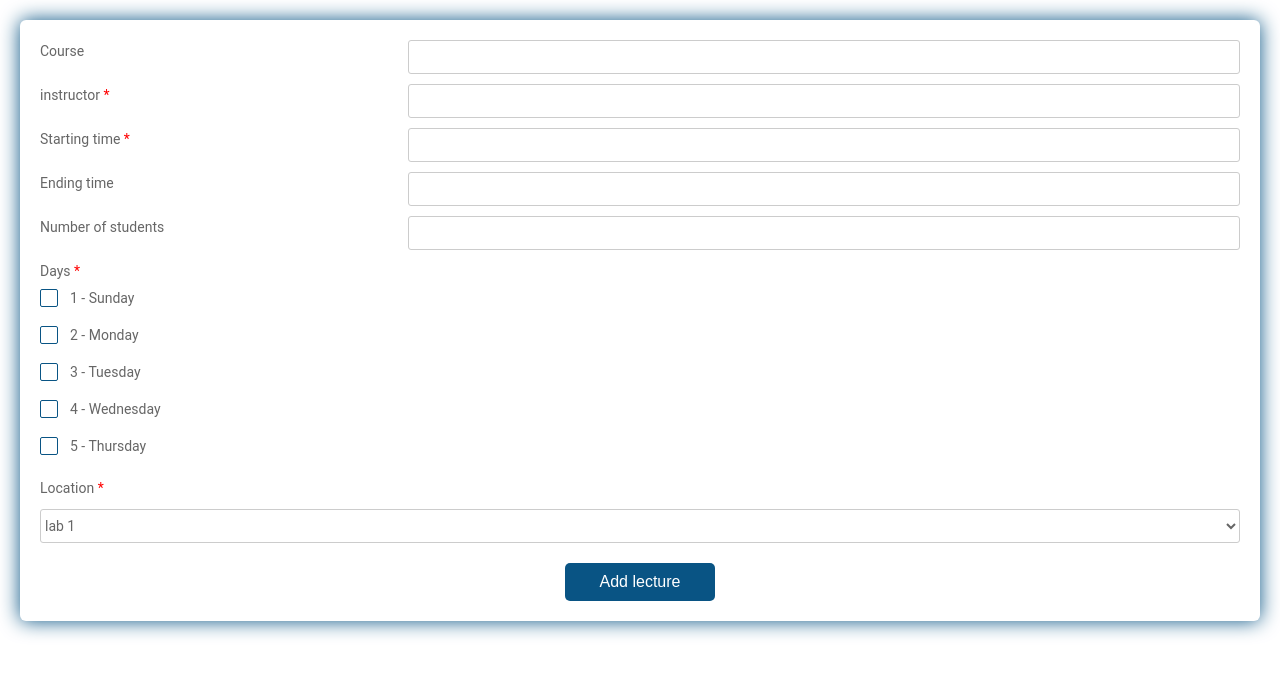
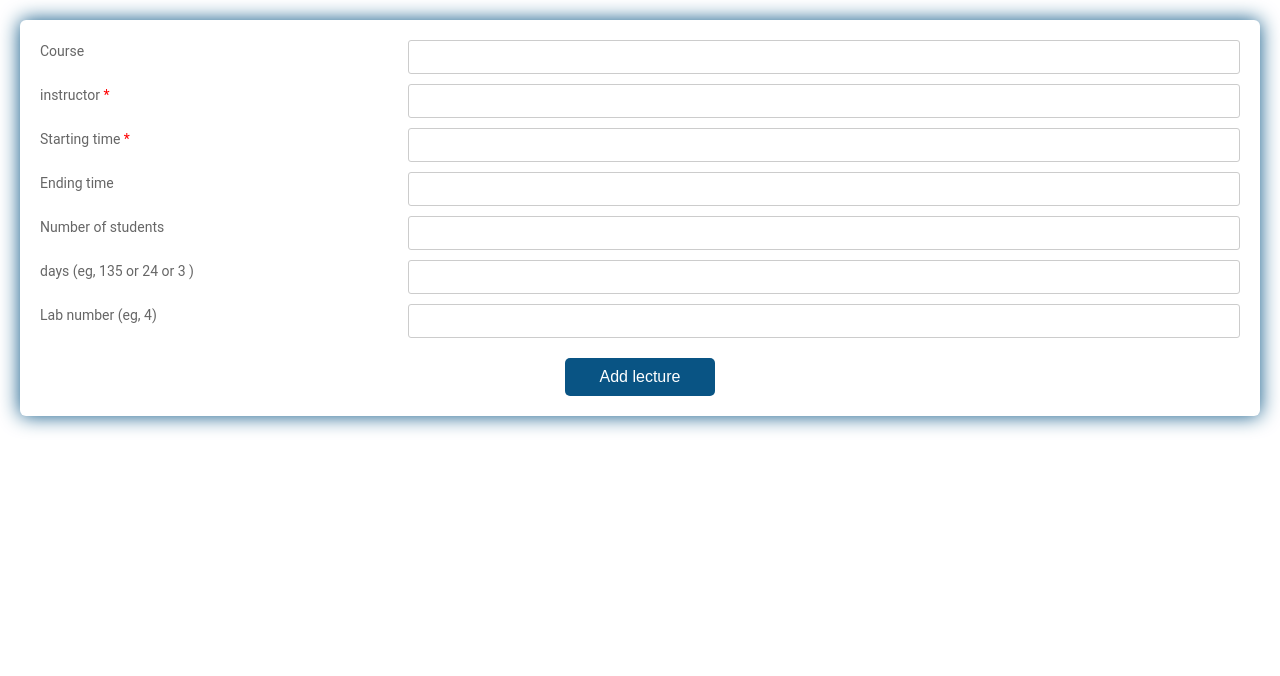
Before and after one commit to samyabdellatif/labs, a Flask app: page /cpanel in a window 1280 px wide. Shown: the top 676 px of the page. Run offline with Flask 2, Linux system fonts and the light colour scheme.

Commit message:
fixing cpanel form ;)

```diff
--- a/server.py
+++ b/server.py
@@ -1,6 +1,6 @@
 # Getting the data from process.html form then
 # inserting data in MongoDB labsDB database
-from flask import Flask, request, redirect, render_template
+
 from pymongo import MongoClient
 # connecting to the database (with auth user:Samy password:asd123)
 try:
@@ -52,6 +52,8 @@ cursor = collection.find()
 # for record in cursor:
 # 	print(record)
 
+#starting coding the Flask app
+from flask import Flask, request, redirect, render_template
 
 app = Flask(__name__) #create the Flask app
 
@@ -77,9 +79,13 @@ def process():
 def insert_lecture():
     # course = request.form('course')
     # print(course)
-    return '''<h1>Lecture submitted</h1>
-                  <a href="index.html">Home Page</a> |
-                  <a href="process.html">Add lecture</a>'''
+    return '''<html>
+              <body>
+              <h1>Lecture submitted</h1>
+                  <a href="/index">Home Page</a> |
+                  <a href="/cpanel">Add lecture</a>
+              </body>
+              </html>'''
 #run the flask app
 if __name__ == '__main__':
     app.run(debug=True,port=5000) #run app in debug mode on port 5000
--- a/templates/cpanel.html
+++ b/templates/cpanel.html
@@ -185,7 +185,7 @@
   </head>
   <body>
     <div class="testbox">
-    <form action="{{ url_for('insert_lecture') }}">
+    <form action="{{ url_for('insert_lecture') }}" method="post">
       <div class="half-item">
         <p>Course</p>
         <input type="text" name="course"/>
@@ -206,43 +206,13 @@
         <p>Number of students</p>
         <input type="text" name="numberOfStudents"/>
       </div>
-      <div class="question">
-        <p>Days <span class="required">*</span></p>
-        <div class="question-answer checkbox-item">
-          <div>
-            <input type="checkbox" value="none" id="check_1" name="dayschecklist" required/>
-            <label for="check_1" class="check"><span>1 - Sunday</span></label>
-          </div>
-          <div>
-            <input type="checkbox" value="none" id="check_2" name="dayschecklist" required/>
-            <label for="check_2" class="check"><span>2 - Monday</span></label>
-          </div>
-          <div>
-            <input type="checkbox" value="none" id="check_3" name="dayschecklist" required/>
-            <label for="check_3" class="check"><span>3 - Tuesday</span></label>
-          </div>
-          <div>
-            <input type="checkbox" value="none" id="check_4" name="dayschecklist" required/>
-            <label for="check_4" class="check"><span>4 - Wednesday</span></label>
-          </div>
-          <div>
-            <input type="checkbox" value="none" id="check_5" name="dayschecklist" required/>
-            <label for="check_5" class="check"><span>5 - Thursday</span></label>
-          </div>
-        </div>
-        </div>
-      <div class="item">
-        <p>Location <span class="required">*</span></p>
-        <div class="item">
-          <select required>
-            <option value="1">lab 1</option>
-            <option value="2">lab 2</option>
-            <option value="3">lab 3</option>
-            <option value="4">lab 4</option>
-            <option value="5">lab 5</option>
-            <option value="6">lab 6</option>
-          </select>
-        </div>
+      <div class="half-item">
+        <p>days (eg, 135 or 24 or 3 )</p>
+        <input type="text" name="days"/>
+      </div>
+      <div class="half-item">
+        <p>Lab number (eg, 4)</p>
+        <input type="text" name="lab"/>
       </div>
         <div class="btn-block">
           <button type="submit">Add lecture</button>
```
